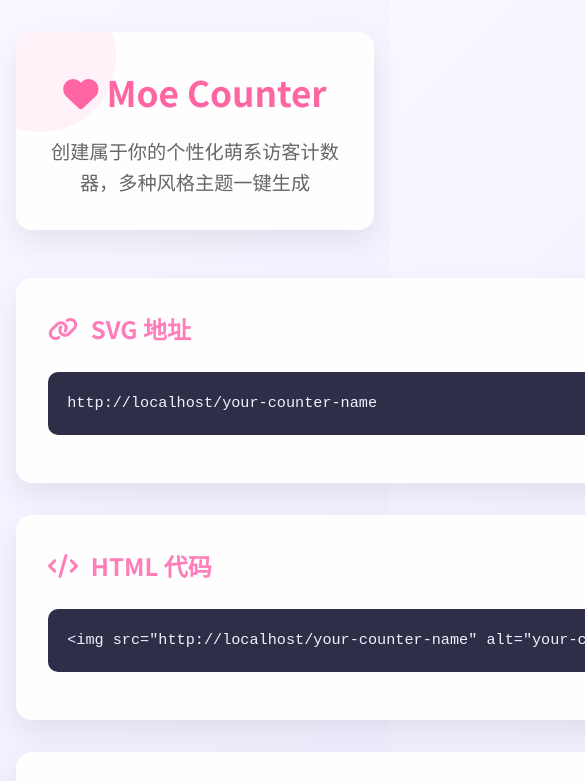
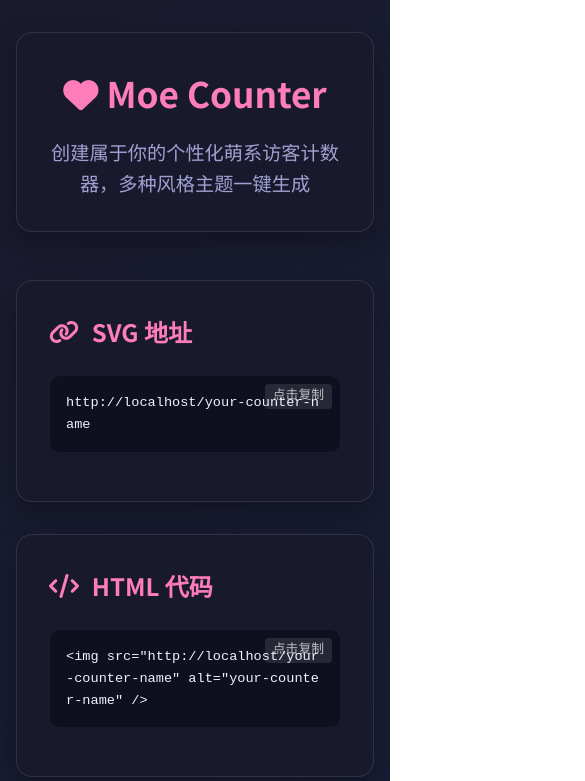
Before and after one commit to xiaocongyu66/moe-counter, a website built with webpack: page src/index.html in a window 390 px wide. Shown: the top 781 px of the page, 585 px wide, since content can reach past the window. Built offline with nearby package versions, Linux system fonts and the light colour scheme; files whose address does not match are found by name; what itty-router would draw is missing.

Commit message:
Update index.html

```diff
--- a/src/index.html
+++ b/src/index.html
@@ -12,10 +12,10 @@
             --primary: #ff7eb9;
             --secondary: #7afcff;
             --accent: #ff65a3;
-            --background: #f9f7ff;
-            --card-bg: rgba(255, 255, 255, 0.95);
-            --text: #2e2e48;
-            --shadow: 0 12px 30px rgba(0, 0, 0, 0.08);
+            --background: #1a1a2e;
+            --card-bg: rgba(26, 26, 46, 0.95);
+            --text: #e6e6ff;
+            --shadow: 0 12px 30px rgba(0, 0, 0, 0.3);
             --radius: 16px;
             --transition: all 0.3s cubic-bezier(0.175, 0.885, 0.32, 1.275);
         }
@@ -28,7 +28,7 @@
 
         body {
             font-family: 'Noto Sans SC', sans-serif;
-            background: linear-gradient(135deg, #f9f7ff 0%, #e6e3ff 100%);
+            background: linear-gradient(135deg, #1a1a2e 0%, #16213e 100%);
             color: var(--text);
             min-height: 100vh;
             padding: 2rem 1rem;
@@ -49,48 +49,20 @@
             box-shadow: var(--shadow);
             position: relative;
             overflow: hidden;
-        }
-
-        header::before {
-            content: "";
-            position: absolute;
-            top: -50px;
-            left: -50px;
-            width: 150px;
-            height: 150px;
-            background: var(--primary);
-            opacity: 0.1;
-            border-radius: 50%;
-        }
-
-        header::after {
-            content: "";
-            position: absolute;
-            bottom: -80px;
-            right: -80px;
-            width: 200px;
-            height: 200px;
-            background: var(--secondary);
-            opacity: 0.1;
-            border-radius: 50%;
-            z-index: -1;
+            border: 1px solid rgba(255, 255, 255, 0.1);
         }
 
         h1 {
-            color: var(--accent);
+            color: var(--primary);
             font-size: 2.8rem;
             margin-bottom: 1rem;
-            position: relative;
-            z-index: 1;
         }
 
         .lead {
             font-size: 1.2rem;
-            color: #666;
+            color: #a0a0d0;
             max-width: 800px;
             margin: 0 auto;
-            position: relative;
-            z-index: 1;
         }
 
         .hero-section {
@@ -108,10 +80,12 @@
             padding: 2rem;
             box-shadow: var(--shadow);
             transition: var(--transition);
+            border: 1px solid rgba(255, 255, 255, 0.1);
         }
 
         .usage-card:hover {
-            transform: translateY(-10px);
+            transform: translateY(-5px);
+            border-color: rgba(255, 126, 185, 0.3);
         }
 
         .usage-card h2 {
@@ -122,21 +96,19 @@
             gap: 0.8rem;
         }
 
-        .usage-card h2 i {
-            font-size: 1.5rem;
-        }
-
         .code-block {
-            background: #2e2e48;
+            background: #0f0f1f;
             color: #f1f1ff;
             padding: 1.2rem;
             border-radius: 10px;
-            font-family: monospace;
+            font-family: 'Fira Code', monospace;
             font-size: 0.95rem;
-            white-space: nowrap;
             overflow-x: auto;
+            white-space: pre-wrap; /* 关键修改：支持自动换行 */
+            word-break: break-all;
             margin: 1rem 0;
             position: relative;
+            border: 1px solid rgba(255, 255, 255, 0.05);
         }
 
         .code-block::after {
@@ -159,20 +131,16 @@
             border-radius: var(--radius);
             box-shadow: var(--shadow);
             margin-bottom: 3rem;
+            border: 1px solid rgba(255, 255, 255, 0.1);
         }
 
         .counter-preview {
             display: inline-block;
             padding: 1.5rem;
-            background: white;
+            background: #0f0f1f;
             border-radius: var(--radius);
-            box-shadow: 0 8px 20px rgba(0, 0, 0, 0.05);
             margin: 1.5rem 0;
-            transition: var(--transition);
-        }
-
-        .counter-preview:hover {
-            transform: scale(1.03);
+            border: 1px solid rgba(255, 255, 255, 0.1);
         }
 
         .theme-gallery {
@@ -189,11 +157,12 @@
             box-shadow: var(--shadow);
             transition: var(--transition);
             cursor: pointer;
+            border: 1px solid rgba(255, 255, 255, 0.1);
         }
 
         .theme-card:hover {
-            transform: translateY(-10px);
-            box-shadow: 0 15px 35px rgba(0, 0, 0, 0.1);
+            transform: translateY(-5px);
+            border-color: rgba(255, 126, 185, 0.3);
         }
 
         .theme-card img {
@@ -210,7 +179,7 @@
 
         .theme-name {
             font-weight: 700;
-            color: var(--accent);
+            color: var(--primary);
             margin-bottom: 0.5rem;
         }
 
@@ -220,17 +189,12 @@
             padding: 2.5rem;
             box-shadow: var(--shadow);
             margin: 3rem 0;
+            border: 1px solid rgba(255, 255, 255, 0.1);
         }
 
         .generator-header {
             text-align: center;
             margin-bottom: 2rem;
-        }
-
-        .generator-header h2 {
-            color: var(--accent);
-            font-size: 2rem;
-            margin-bottom: 1rem;
         }
 
         .input-group {
@@ -244,10 +208,11 @@
             flex: 1;
             min-width: 200px;
             padding: 0.8rem 1.2rem;
-            border: 2px solid #e0e0ff;
+            border: 2px solid rgba(255, 255, 255, 0.1);
             border-radius: 10px;
             font-size: 1rem;
-            background: white;
+            background: #0f0f1f;
+            color: var(--text);
             transition: var(--transition);
         }
 
@@ -281,9 +246,10 @@
             text-align: center;
             margin-top: 2rem;
             padding: 2rem;
-            background: white;
+            background: #0f0f1f;
             border-radius: var(--radius);
             position: relative;
+            border: 1px solid rgba(255, 255, 255, 0.1);
         }
 
         .live-preview-label {
@@ -292,19 +258,18 @@
             left: 50%;
             transform: translateX(-50%);
             background: var(--secondary);
-            color: var(--text);
+            color: #1a1a2e;
             padding: 0.3rem 1rem;
             border-radius: 20px;
             font-weight: 700;
             font-size: 0.9rem;
-            box-shadow: 0 3px 10px rgba(122, 252, 255, 0.3);
         }
 
         footer {
             text-align: center;
             margin-top: 3rem;
             padding: 2rem;
-            color: #666;
+            color: #a0a0d0;
         }
 
         @media (max-width: 768px) {
@@ -318,6 +283,11 @@
 
             h1 {
                 font-size: 2.2rem;
+            }
+
+            .code-block {
+                font-size: 0.85rem;
+                padding: 1rem;
             }
         }
     </style>
@@ -351,7 +321,6 @@
             <div class="counter-preview">
                 <img id="demoPreview" src="" alt="计数器预览" height="80">
             </div>
-            <p>实时更新 • 多主题可选 • 自动计数</p>
         </div>
 
         <div class="generator-box">
@@ -450,7 +419,6 @@
         // 初始化
         document.addEventListener('DOMContentLoaded', () => {
             updateExamples();
-            // 初始生成一次预览
             setTimeout(generateCounter, 500);
         });
     </script>
```
